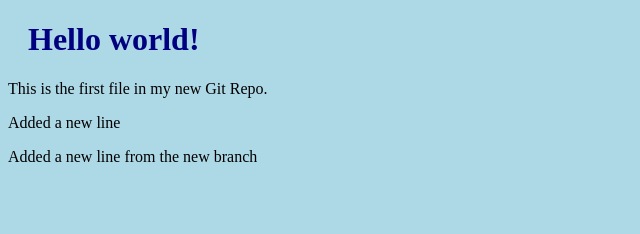
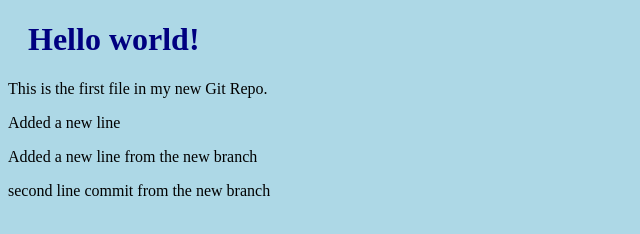
Before and after one commit to GowthamSankaran/git-learning, a plain HTML site: page index.html in a window 1280 px wide. Shown: the whole page, without its empty margins (0-640 px from the left). Drawn offline with Linux system fonts and the light colour scheme.

Commit message:
second commit from hello-world branch

```diff
--- a/index.html
+++ b/index.html
@@ -13,5 +13,7 @@
 
 <p>Added a new line from the new branch</p>
 
+<p>second line commit from the new branch</p>
+
 </body>
 </html>
```
